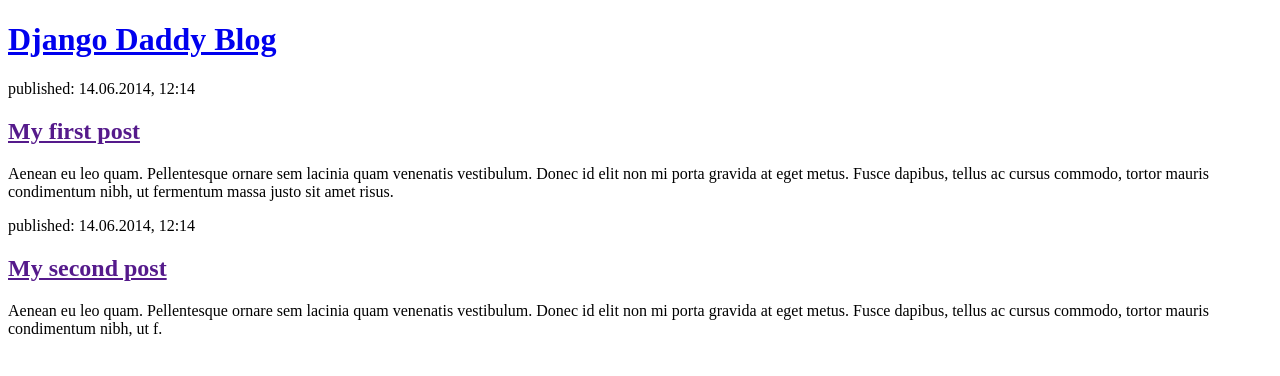
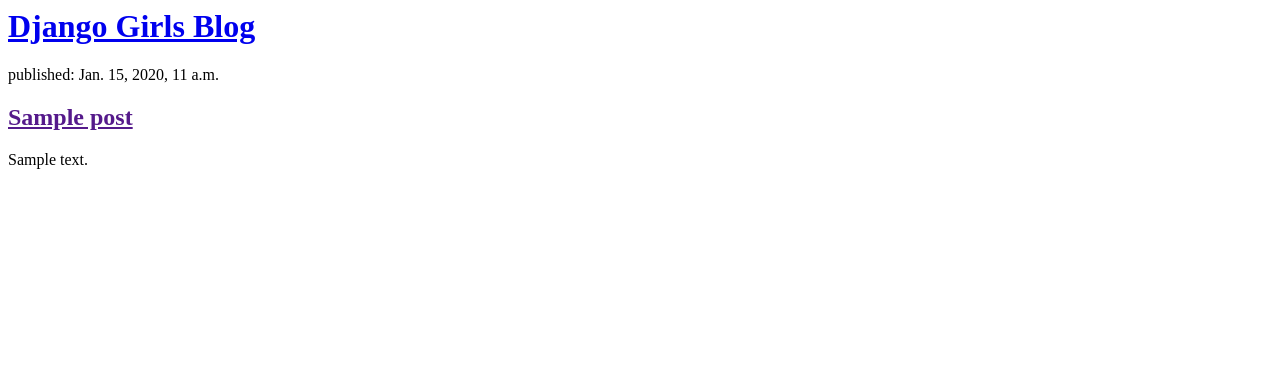
Before and after one commit to ayo43/djangoBlog, a Django app: template templates/blog/post_list.html in a window 1280 px wide. Shown: the top 376 px of the page. Run offline with Django 4.2, Linux system fonts and the light colour scheme; the template is opened without the code that fills it: values that come from a table or form of the project are taken from there, others are empty; tables that the repository leaves empty hold one stand-in row (values such as "Sample post").

Commit message:
Connect to db

```diff
--- a/mysite/urls.py
+++ b/mysite/urls.py
@@ -18,5 +18,5 @@
 
 urlpatterns = [
     path('admin/', admin.site.urls),
-    path('blog/', include('blog.urls')),
+    path('', include('blog.urls')),
 ]
--- a/templates/blog/post_list.html
+++ b/templates/blog/post_list.html
@@ -1,23 +1,11 @@
-<!DOCTYPE html>
-<html>
-    <head>
-        <title>Django Girls blog</title>
-    </head>
-    <body>
-        <header>
-            <h1><a href="/">Django Daddy Blog</a></h1>
-        </header>
+<header>
+    <h1><a href="/">Django Girls Blog</a></h1>
+</header>
 
-        <article>
-            <time>published: 14.06.2014, 12:14</time>
-            <h2><a href="">My first post</a></h2>
-            <p>Aenean eu leo quam. Pellentesque ornare sem lacinia quam venenatis vestibulum. Donec id elit non mi porta gravida at eget metus. Fusce dapibus, tellus ac cursus commodo, tortor mauris condimentum nibh, ut fermentum massa justo sit amet risus.</p>
-        </article>
-
-        <article>
-            <time>published: 14.06.2014, 12:14</time>
-            <h2><a href="">My second post</a></h2>
-            <p>Aenean eu leo quam. Pellentesque ornare sem lacinia quam venenatis vestibulum. Donec id elit non mi porta gravida at eget metus. Fusce dapibus, tellus ac cursus commodo, tortor mauris condimentum nibh, ut f.</p>
-        </article>
-    </body>
-</html>
+{% for post in posts %}
+    <article>
+        <time>published: {{ post.published_date }}</time>
+        <h2><a href="">{{ post.title }}</a></h2>
+        <p>{{ post.text|linebreaksbr }}</p>
+    </article>
+{% endfor %}
```
